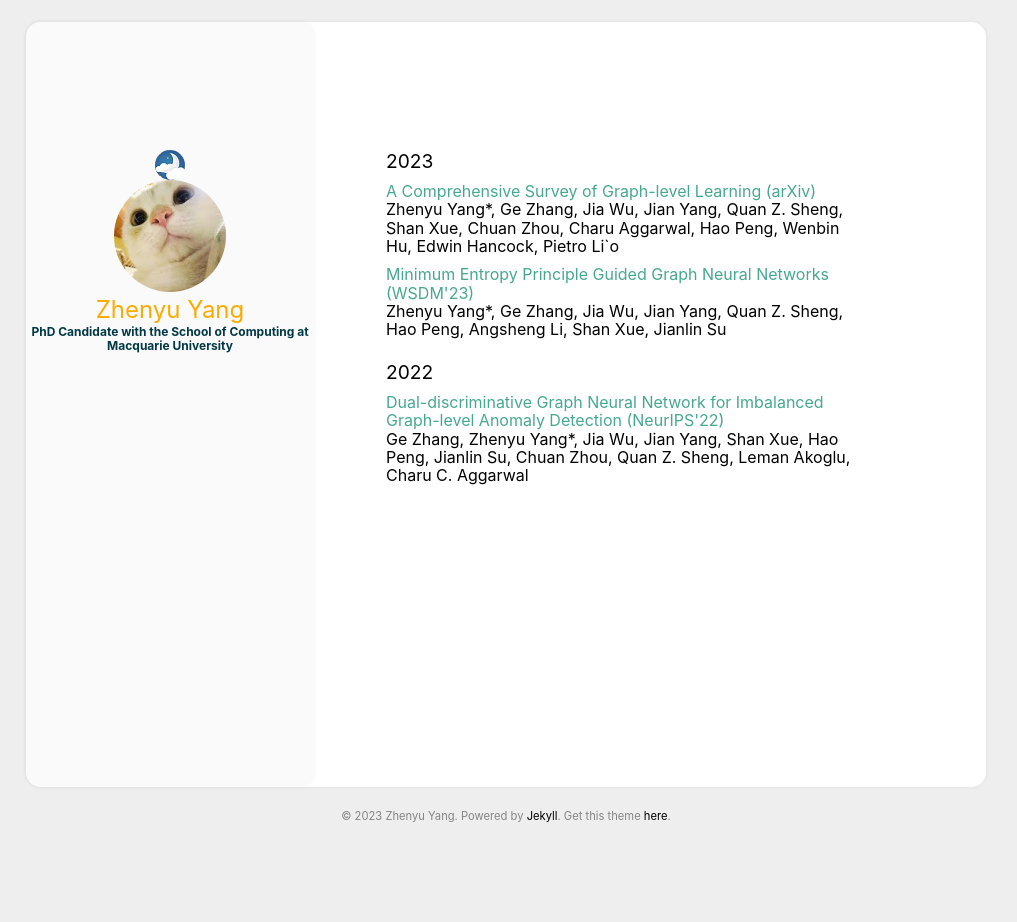
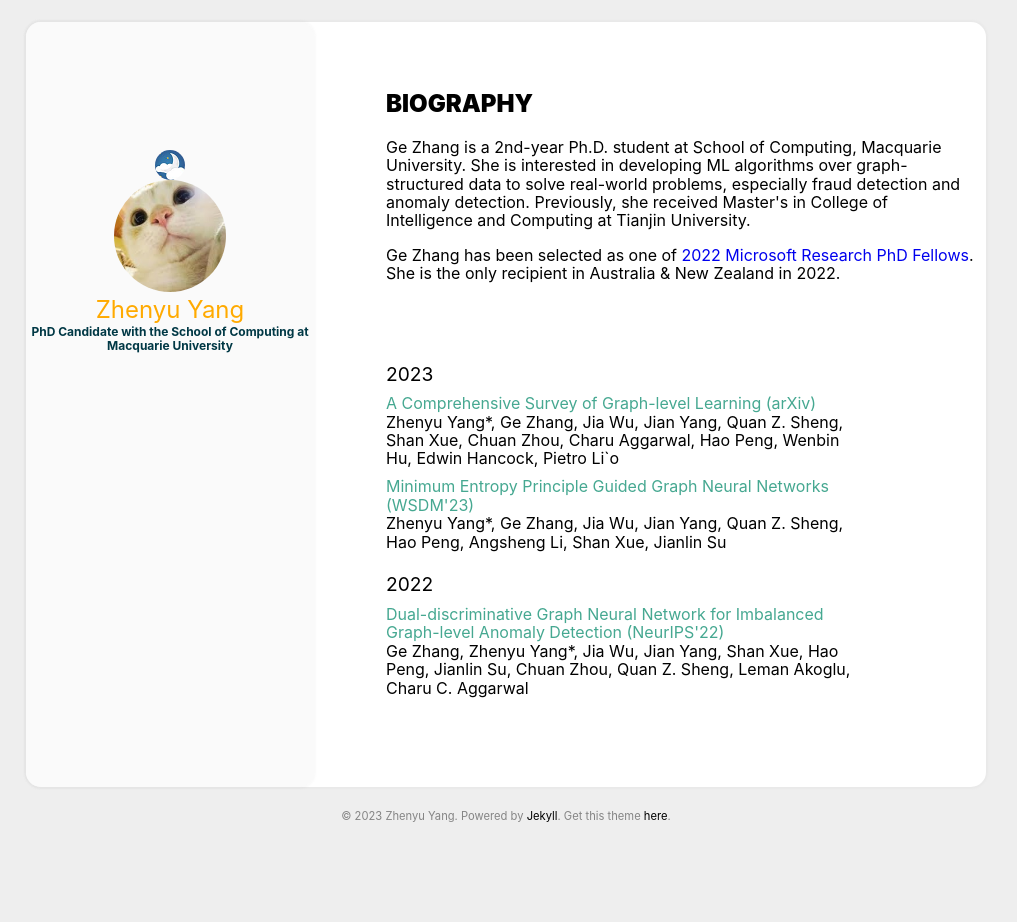
Before and after one commit to ZhenyuYangMQ/ZhenyuYangMQ.github.io, a Jekyll site: the page built from index.html, in a window 1280 px wide. Shown: the whole page, without its empty margins (134-1151 px from the left). Built offline with Jekyll 4.4.1, drawn with Linux system fonts in a browser that asks for light colours.

Commit message:
Update index.html

```diff
--- a/index.html
+++ b/index.html
@@ -2,4 +2,17 @@
 layout: page
 ---
 
+<div style="archive_title">
+  <h2><b>BIOGRAPHY</b></h2>
+  <div>
+    <p>
+    Ge Zhang is a 2nd-year Ph.D. student at School of Computing, Macquarie University. She is interested in developing ML algorithms over graph-structured data to solve real-world problems, especially fraud detection and anomaly detection. Previously, she received Master's in College of Intelligence and Computing at Tianjin University.
+    </p>
+    <p>
+      Ge Zhang has been selected as one of <a href="https://www.microsoft.com/en-us/research/academic-program/phd-fellowship/2022-recipients/">2022 Microsoft Research PhD Fellows</a>. She is the only recipient in Australia & New Zealand in 2022.
+    </p>
+  </div>
+</div>
+
+
 {% include archive.html %}
```
